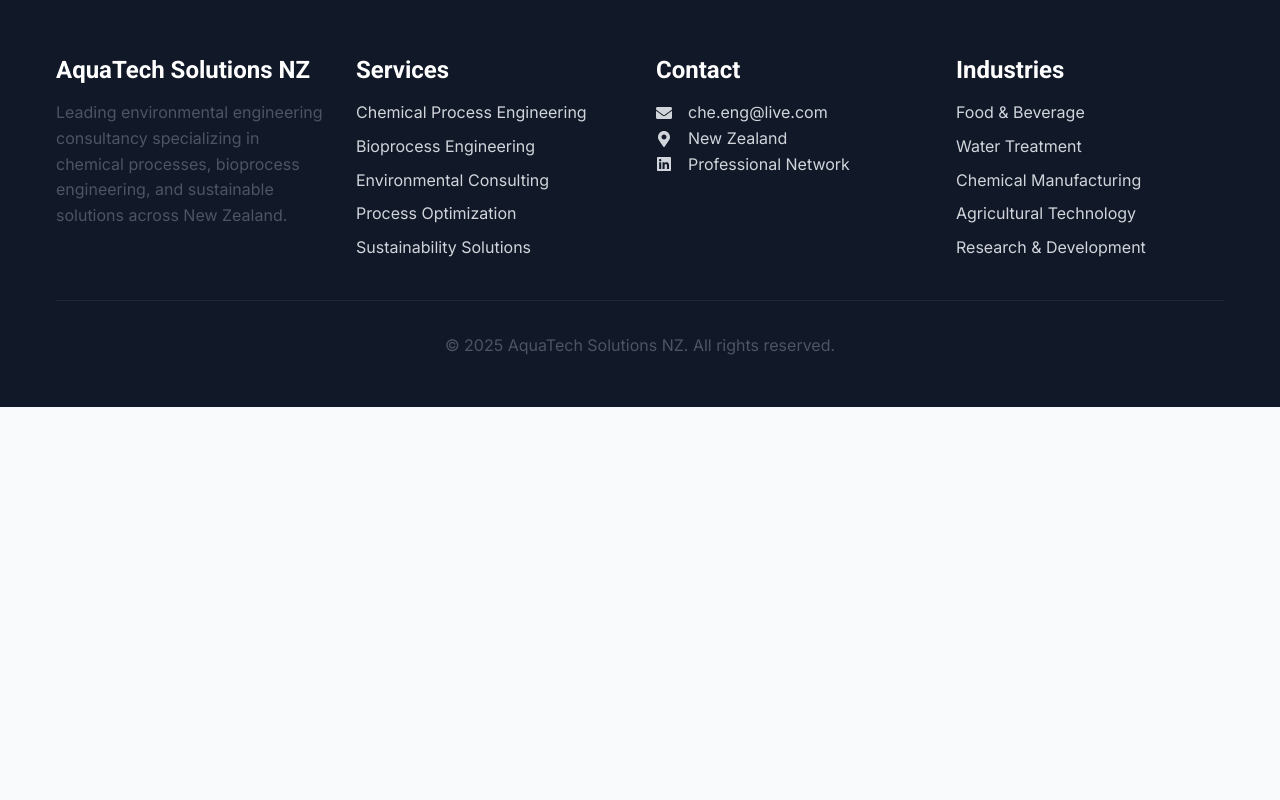
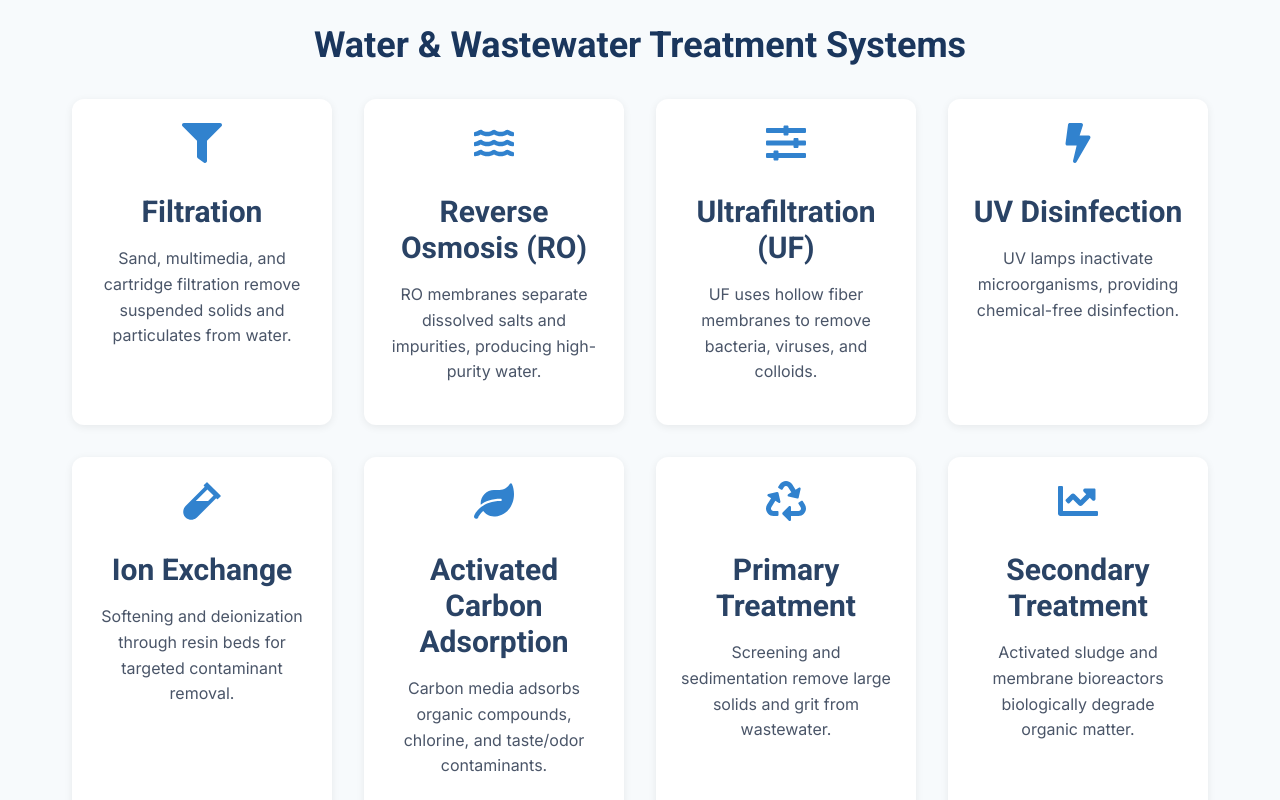
Before and after one commit to Rezaaaaaaaaaaaaaaaa/my-website, a React (Create React App) app: page /contact in a window 1280 px wide. Shown: the part 1260-2060 px from the top of the page. Before the commit the page ends 1667 px from the top, so only its background shows below. Built offline with nearby package versions, Linux system fonts and the light colour scheme.

Commit message:
Update technical processes section and related styles/components

```diff
--- a/src/App.js
+++ b/src/App.js
@@ -2,6 +2,7 @@ import React from 'react';
 import { BrowserRouter as Router, Routes, Route } from 'react-router-dom';
 import Navbar from './components/Navbar';
 import Footer from './components/Footer';
+import TechnicalProcesses from './components/TechnicalProcesses';
 import HomePage from './pages/HomePage';
 import ServicesPage from './pages/ServicesPage';
 import AboutPage from './pages/AboutPage';
@@ -21,6 +22,7 @@ function App() {
             <Route path="/contact" element={<ContactPage />} />
           </Routes>
         </main>
+        <TechnicalProcesses />
         <Footer />
       </div>
     </Router>
--- /dev/null
+++ b/src/components/TechnicalProcesses.css
@@ -0,0 +1,47 @@
+.technical-processes {
+    padding: 2rem 1rem;
+    background: #f7fafc;
+}
+
+.technical-processes h2 {
+    text-align: center;
+    margin-bottom: 2rem;
+    color: #1a365d;
+}
+
+.process-list {
+    display: flex;
+    flex-wrap: wrap;
+    gap: 2rem;
+    justify-content: center;
+}
+
+.process-card {
+    background: #fff;
+    border-radius: 12px;
+    box-shadow: 0 2px 8px rgba(0, 0, 0, 0.07);
+    padding: 1.5rem;
+    width: 260px;
+    text-align: center;
+    transition: box-shadow 0.2s;
+}
+
+.process-card:hover {
+    box-shadow: 0 4px 16px rgba(26, 54, 93, 0.15);
+}
+
+.process-icon {
+    font-size: 2.5rem;
+    color: #3182ce;
+    margin-bottom: 1rem;
+}
+
+.process-card h3 {
+    margin: 0.5rem 0 1rem 0;
+    color: #2a4365;
+}
+
+.process-card p {
+    color: #4a5568;
+    font-size: 1rem;
+}
--- /dev/null
+++ b/src/components/TechnicalProcesses.js
@@ -0,0 +1,73 @@
+import React from 'react';
+import { FaWater, FaFilter, FaRecycle, FaBolt, FaVial, FaLeaf, FaSlidersH, FaChartLine } from 'react-icons/fa';
+import './TechnicalProcesses.css';
+
+const processes = [
+    {
+        title: 'Filtration',
+        icon: <FaFilter className="process-icon" />,
+        description: 'Sand, multimedia, and cartridge filtration remove suspended solids and particulates from water.'
+    },
+    {
+        title: 'Reverse Osmosis (RO)',
+        icon: <FaWater className="process-icon" />,
+        description: 'RO membranes separate dissolved salts and impurities, producing high-purity water.'
+    },
+    {
+        title: 'Ultrafiltration (UF)',
+        icon: <FaSlidersH className="process-icon" />,
+        description: 'UF uses hollow fiber membranes to remove bacteria, viruses, and colloids.'
+    },
+    {
+        title: 'UV Disinfection',
+        icon: <FaBolt className="process-icon" />,
+        description: 'UV lamps inactivate microorganisms, providing chemical-free disinfection.'
+    },
+    {
+        title: 'Ion Exchange',
+        icon: <FaVial className="process-icon" />,
+        description: 'Softening and deionization through resin beds for targeted contaminant removal.'
+    },
+    {
+        title: 'Activated Carbon Adsorption',
+        icon: <FaLeaf className="process-icon" />,
+        description: 'Carbon media adsorbs organic compounds, chlorine, and taste/odor contaminants.'
+    },
+    {
+        title: 'Primary Treatment',
+        icon: <FaRecycle className="process-icon" />,
+        description: 'Screening and sedimentation remove large solids and grit from wastewater.'
+    },
+    {
+        title: 'Secondary Treatment',
+        icon: <FaChartLine className="process-icon" />,
+        description: 'Activated sludge and membrane bioreactors biologically degrade organic matter.'
+    },
+    {
+        title: 'Tertiary Treatment',
+        icon: <FaSlidersH className="process-icon" />,
+        description: 'Advanced filtration and chemical dosing for nutrient and micropollutant removal.'
+    },
+    {
+        title: 'Sludge Handling',
+        icon: <FaRecycle className="process-icon" />,
+        description: 'Thickening and dewatering processes for efficient solids management.'
+    },
+];
+
+const TechnicalProcesses = () => (
+    <section className="technical-processes">
+        <h2>Water & Wastewater Treatment Systems</h2>
+        <div className="process-list">
+            {processes.map((proc, idx) => (
+                <div className="process-card" key={idx}>
+                    {proc.icon}
+                    <h3>{proc.title}</h3>
+                    <p>{proc.description}</p>
+                </div>
+            ))}
+        </div>
+    </section>
+);
+
+export default TechnicalProcesses;
```
